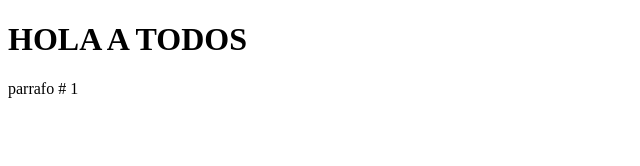
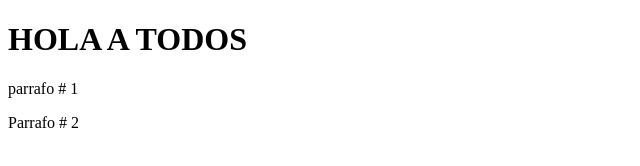
Before and after one commit to ArboledaWEB/proyectogit, a plain HTML site: page index.html in a window 1280 px wide. Shown: the full height of the page, 0-640 px from the left. Drawn offline with Linux system fonts and the light colour scheme.

Commit message:
agregar desde visual1

```diff
--- a/index.html
+++ b/index.html
@@ -8,5 +8,6 @@
 <body>
     <h1>HOLA A TODOS</h1>
     <p>parrafo # 1</p>
+    <p>Parrafo # 2</p>
 </body>
 </html>
```
